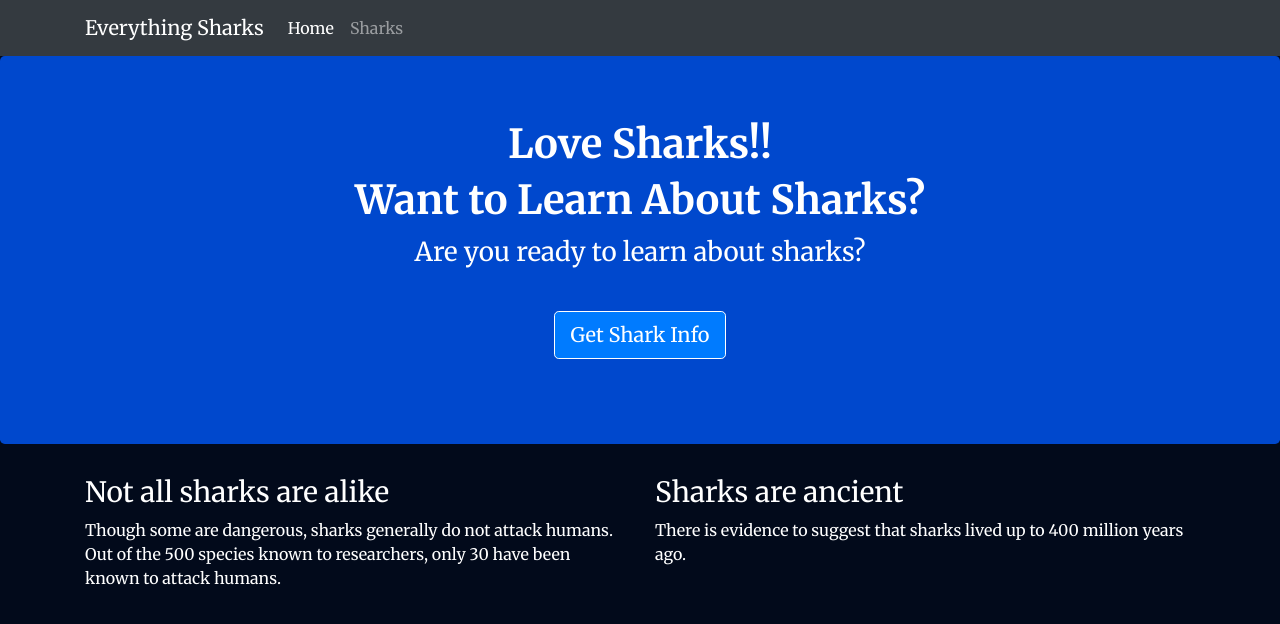
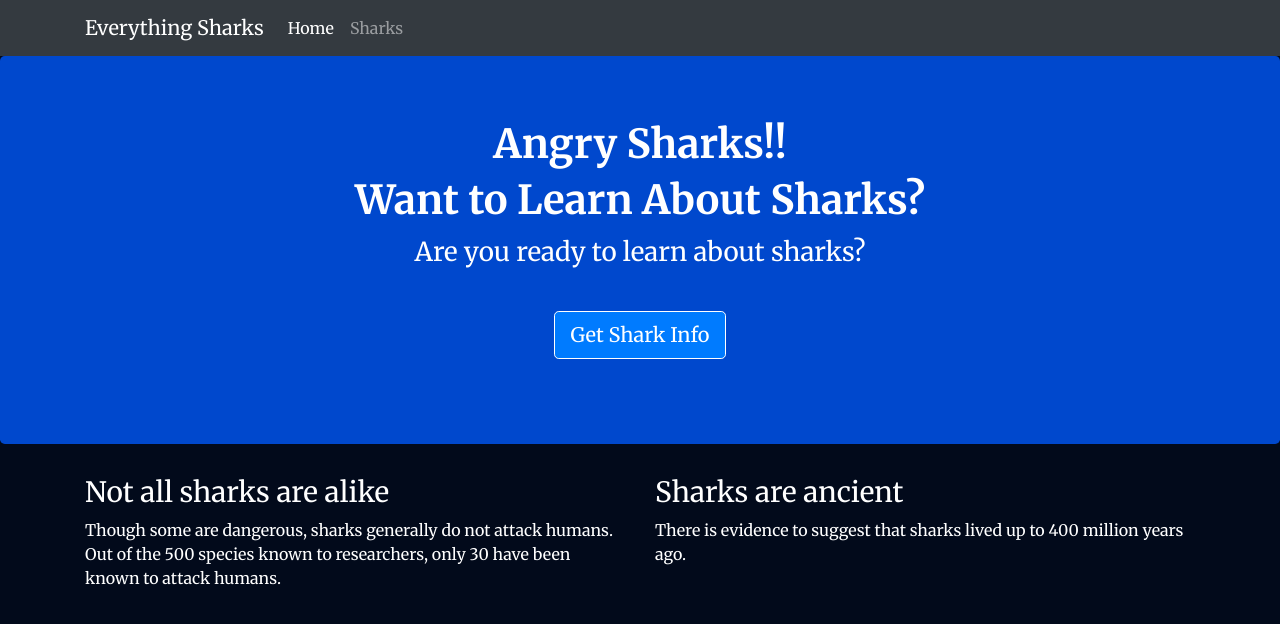
Before and after one commit to Sride/sample-node-project, a website: page views/index.html in a window 1280 px wide. Drawn offline with nearby package versions, Linux system fonts and the light colour scheme.

Commit message:
index.html update

```diff
--- a/views/index.html
+++ b/views/index.html
@@ -27,7 +27,7 @@
     </nav>
     <div class="jumbotron">
         <div class="container">
-            <h1>Love Sharks!!</h1>
+            <h1>Angry Sharks!!</h1>
             <h1>Want to Learn About Sharks?</h1>
             <p>Are you ready to learn about sharks?</p>
             <br>
```
